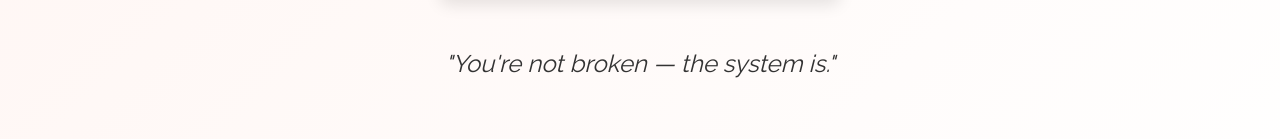
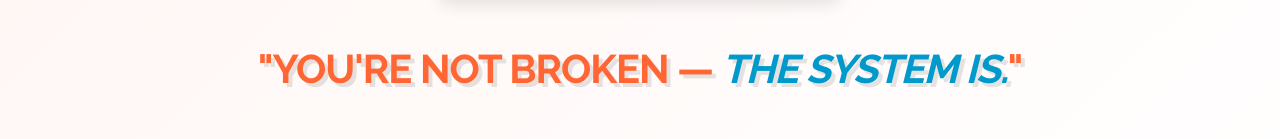
Before and after one commit to scottmcfalldev-bot/BMP_LP2, a website built with Vite: page index.html in a window 1280 px wide. Shown: the part 474-613 px from the top of the page. Built offline with nearby package versions, Linux system fonts and the light colour scheme.

Commit message:
feat: Restyle hero quote for improved visual emphasis and impact.

```diff
--- a/index.html
+++ b/index.html
@@ -40,7 +40,7 @@
           <div class="hero-image">
             <img src="/bmplogo.png" alt="Bad Mom Podcast logo">
           </div>
-          <p class="hero-quote">"You're not broken — the system is."</p>
+          <p class="hero-quote">"You're not broken — <em>the system is.</em>"</p>
           <div class="hero-actions">
             <a href="#contact" class="btn btn-primary">Partner With Us</a>
             <a href="#contact" class="btn btn-secondary">Guest Star on an Episode</a>
--- a/src/style.css
+++ b/src/style.css
@@ -178,11 +178,22 @@ ul {
 }
 
 .hero-quote {
-  font-size: 1.5rem;
+  font-size: 2.5rem;
+  font-weight: 800;
+  color: var(--color-orange);
+  margin-bottom: var(--spacing-md);
+  font-family: var(--font-heading);
+  text-transform: uppercase;
+  letter-spacing: -1px;
+  line-height: 1.2;
+  max-width: 900px;
+  text-shadow: 4px 4px 0px rgba(0, 0, 0, 0.1);
+}
+
+.hero-quote em {
   font-style: italic;
-  color: var(--color-text-dark);
-  margin-bottom: var(--spacing-lg);
-  font-family: var(--font-heading);
+  color: var(--color-blue);
+  /* Adding a color shift for the emphasized part to make it stand out more */
 }
 
 .hero-actions {
```
